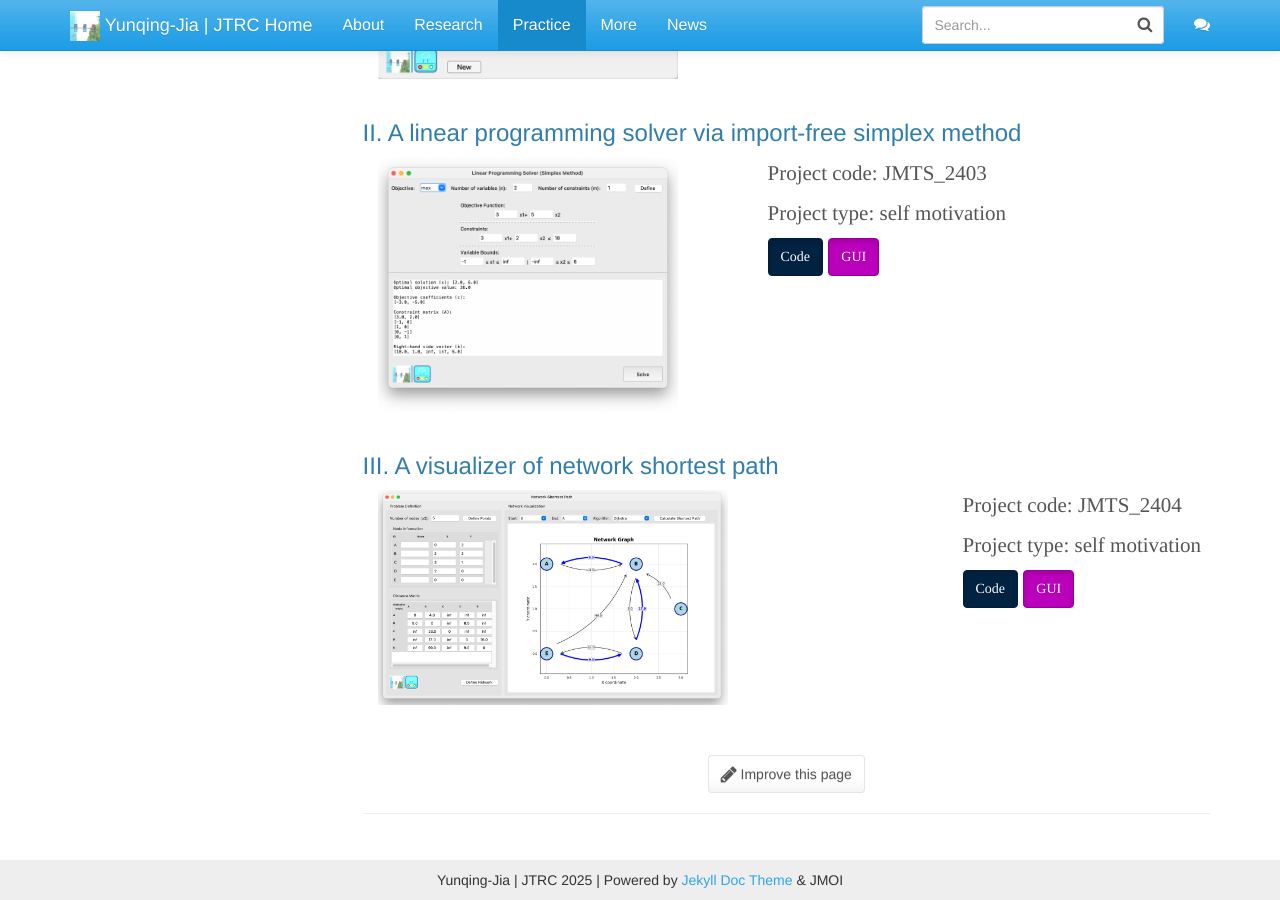
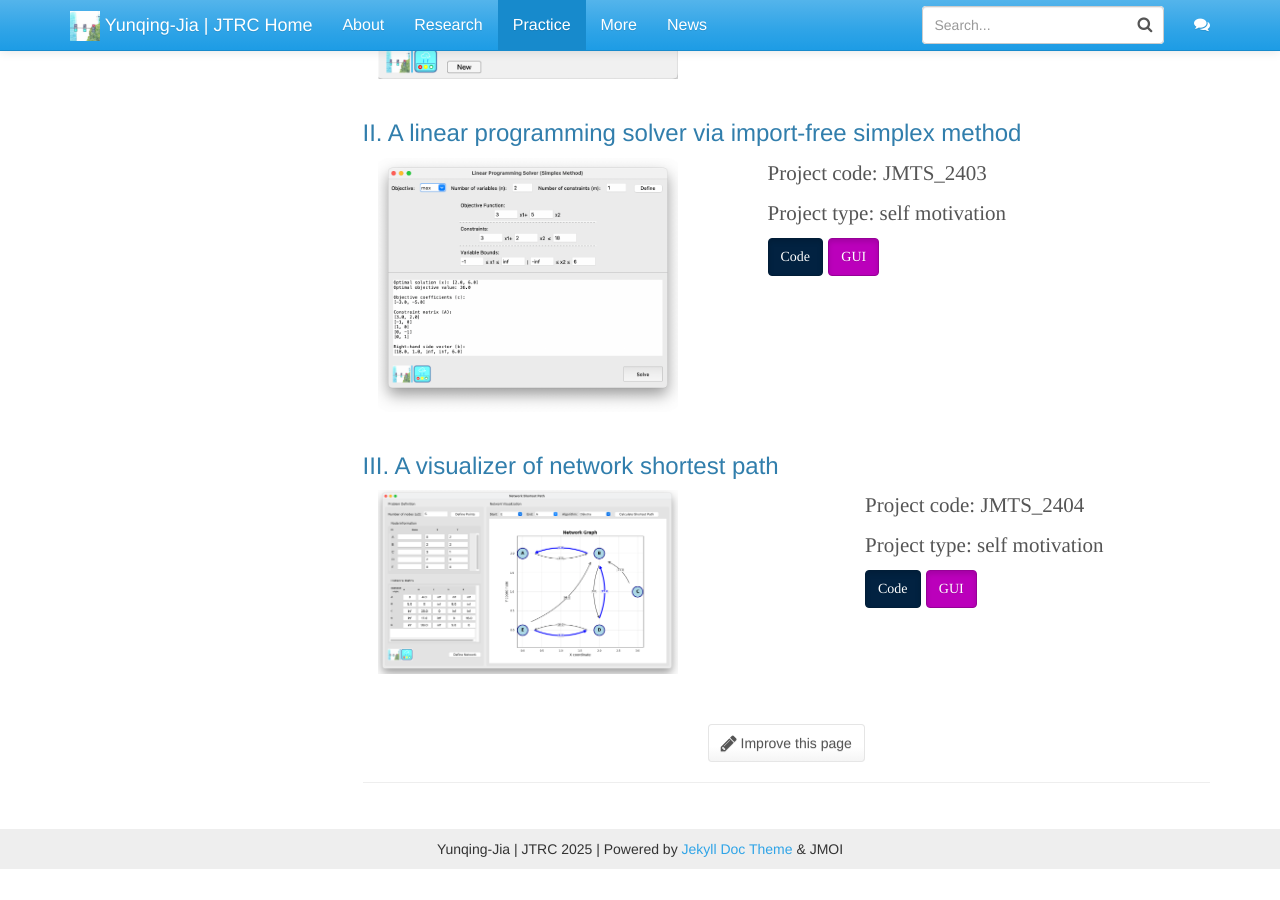
Before and after one commit to Yunqing-Jia/JTRC, a Jekyll site: the page built from _jmts/software.md, in a window 1280 px wide and 900 px high, scrolled down 569 px. Built offline with Jekyll 4.4.1, drawn with Linux system fonts in a browser that asks for light colours; after the commit the page ends 1438 px from its top, so only the background shows below that.

Commit message:
Update software.md

```diff
--- a/_jmts/software.md
+++ b/_jmts/software.md
@@ -68,10 +68,10 @@ font-size:21px;
 
 <div class="container">
     <div class="row">
-        <div class="col-md-6">
-          <img src="/JTRC/jmts/jmts_2404.png" class="center" width='350' height='300'>
+        <div class="col-md-5">
+          <img src="/JTRC/jmts/jmts_2404.png" class="center" width='300' height='200'>
         </div>
-        <div class="col-md-3">
+        <div class="col-md-4">
             <div class="intro">
             <p>Project code: JMTS_2404</p>
             <p>Project type: self motivation</p>
```
